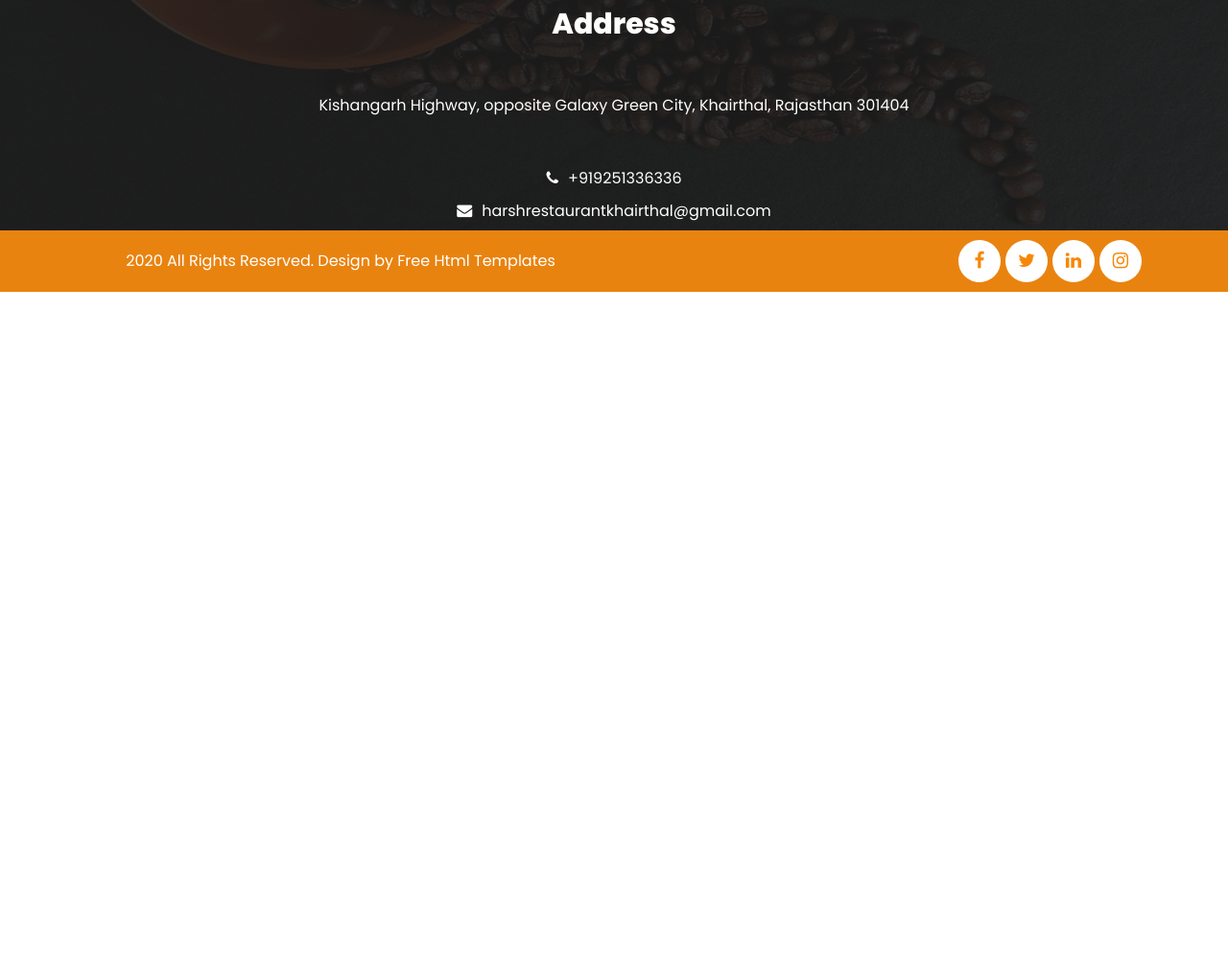
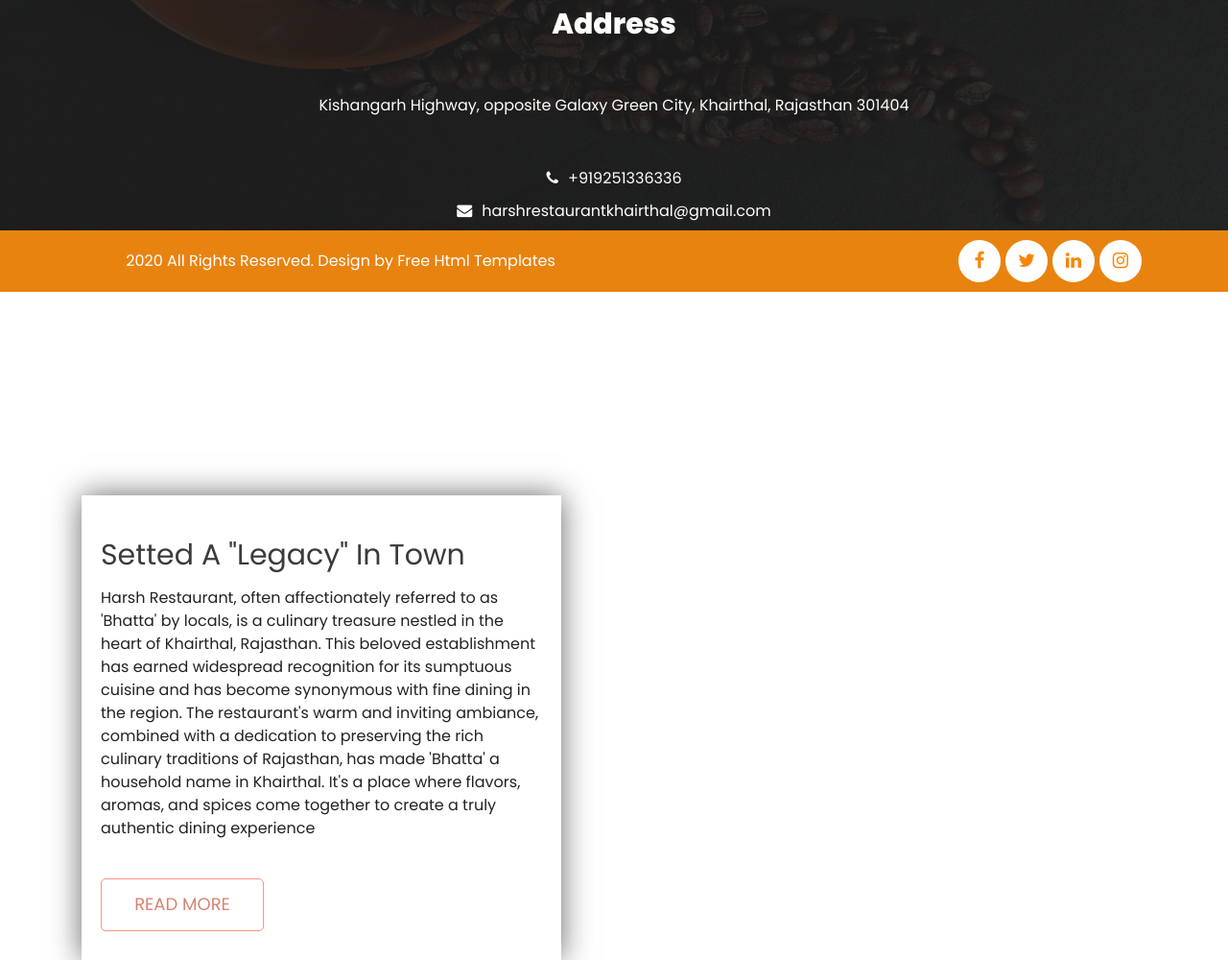
Before and after one commit to Anonymous25201/harshrestaurantkhairthal, a plain HTML site: page about.html in a window 1280 px wide. Shown: the part 1034-2034 px from the top of the page at 96% size. Before the commit the page ends 1338 px from the top, so only its background shows below. Drawn offline with nearby package versions, Linux system fonts and the light colour scheme; files whose address does not match are found by name.

Commit message:
Update about.html

```diff
--- a/about.html
+++ b/about.html
@@ -69,7 +69,7 @@
       </div>
       <!-- header section end -->
       <!-- about section start -->
-      <div class="about_section layout_padding">
+<div class="about_section layout_padding">
          <div class="container">
             <div class="row">
                <div class="col-md-12">
@@ -79,7 +79,13 @@
             </div>
             <div class="about_section_2 layout_padding">
                <div class="image_iman"><img src="images/about-img.jpg" class="about_img"></div>
+               <div class="about_taital_box">
+                  <h1 class="about_taital_1">Setted A "Legacy" In Town</h1>
+                  <p class=" about_text">Harsh Restaurant, often affectionately referred to as 'Bhatta' by locals, is a culinary treasure nestled in the heart of Khairthal, Rajasthan. This beloved establishment has earned widespread recognition for its sumptuous cuisine and has become synonymous with fine dining in the region.
 
+                  The restaurant's warm and inviting ambiance, combined with a dedication to preserving the rich culinary traditions of Rajasthan, has made 'Bhatta' a household name in Khairthal. It's a place where flavors, aromas, and spices come together to create a truly authentic dining experience</p>
+                  <div class="readmore_btn"><a href="#">Read More</a></div>
+               </div>
             </div>
          </div>
       </div>
```
